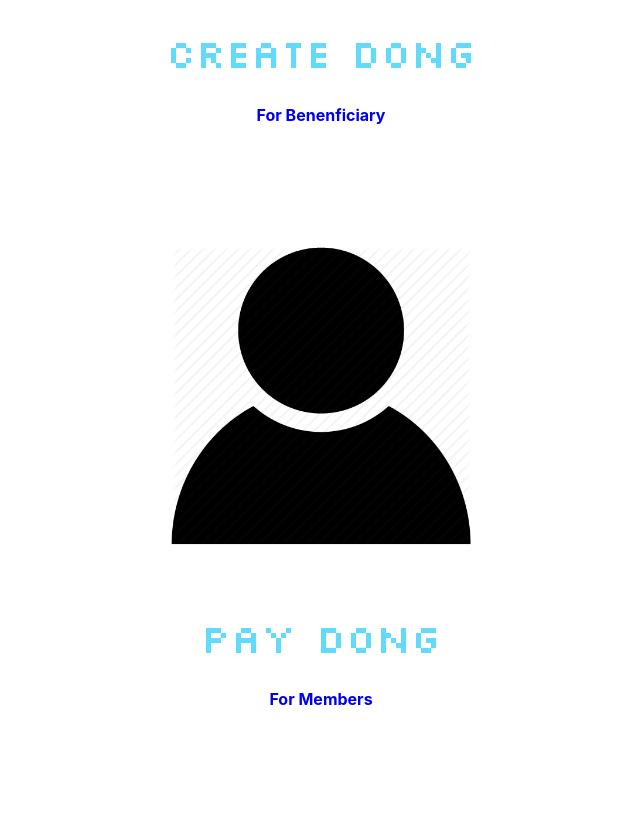
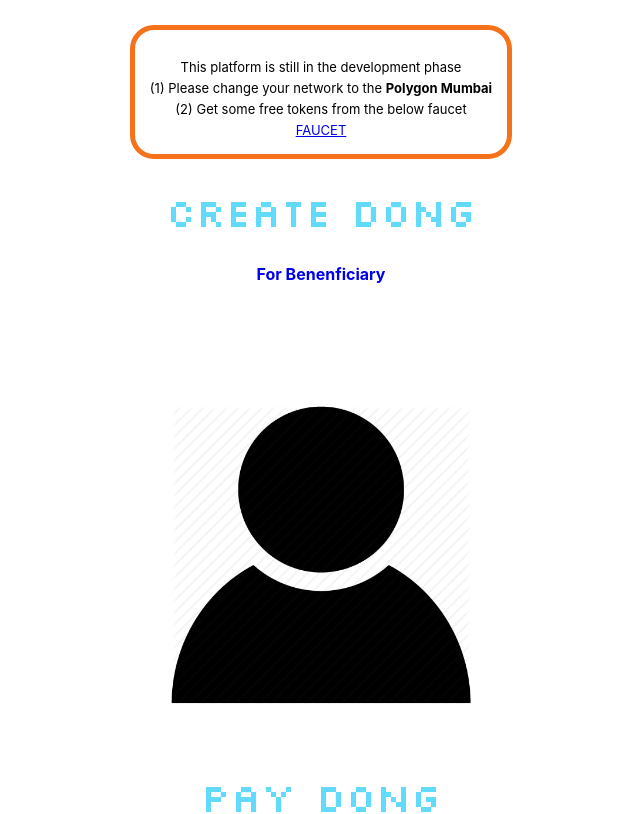
Before and after one commit to Banksy-said-hi/Dong-React, a React (Create React App) app: page / in a window 1280 px wide. Shown: the top 814 px of the page, without its empty margins (319-959 px from the left). Built offline with nearby package versions, Linux system fonts and the light colour scheme.

Commit message:
Added the warning and the faucet link to the home page

```diff
--- a/src/App.css
+++ b/src/App.css
@@ -41,8 +41,8 @@
   margin-bottom: 15px;
   border-radius: 24px;
   background-color: #56f9ec;
-  font-family: "Silkscreen";
-  font-size: 12px;
+  /* font-family: "Inconsolata"; */
+  font-size: 16px;
 }
 
 .nav-items {
@@ -79,14 +79,13 @@
   padding-top: 100px;
   padding-bottom: 100px;
   border: 5px rgb(160, 214, 199) solid;
-  /* margin-top: 30px; */
 }
 
 .form label {
   display: block;
   padding-top: 15px;
   padding-bottom: 5px;
-  font-family: "Silkscreen";
+  /* font-family: "Silkscreen"; */
 }
 
 .form input[type="text"] {
@@ -98,9 +97,10 @@
   background-color: #000000;
   color: rgb(202, 215, 233);
   padding: 12px 26px;
-  font-size: 18px;
+  font-size: 20px;
   border-radius: 24px;
   margin-top: 40px;
+  font-family: "Silkscreen";
 }
 
 .button:hover {
@@ -115,7 +115,6 @@
 }
 
 .home-card {
-  /* border: 10px solid rgb(4, 18, 39); */
   width: 100%;
 }
 
@@ -154,3 +153,13 @@
   padding-top: 30px;
   padding-bottom: 15px;
 }
+
+.home-warning {
+  /* width: 100%; */
+  font-size: 13px;
+  border: 5px rgb(245, 114, 27) solid;
+  border-radius: 24px;
+  padding: 20px 15px;
+  margin-top: 25px;
+  line-height: 8px;
+}
--- a/src/components/Home.js
+++ b/src/components/Home.js
@@ -11,6 +11,14 @@
 
     return (
         <div className="App">
+
+            <div className="home-warning">
+                <p>This platform is still in the development phase</p>
+                <p>(1) Please change your network to the <b>Polygon Mumbai</b></p>
+                <p>(2) Get some free tokens from the below faucet</p>
+                <a href="https://mumbaifaucet.com">FAUCET</a>
+            </div>
+
             <Link className="link" to="./creation">
                 <div className="home-card">
                     <h1>Create Dong</h1>
@@ -18,6 +26,7 @@
                     <img className="home-image" src={admin}></img>
                 </div>
             </Link>
+
             <Link className="link" to="./payment">
                 <div className="home-card">
                     <h1>Pay Dong</h1>
@@ -25,6 +34,7 @@
                     <img className="home-image" src={group}></img>
                 </div>
             </Link>
+
         </div>
     );
 }
--- a/src/index.js
+++ b/src/index.js
@@ -3,6 +3,8 @@
 import './index.css';
 import App from './App.js';
 import './fonts/Silkscreen/Silkscreen-Regular.ttf';
+
+
 
 ReactDOM.render(
   <React.StrictMode>
```
